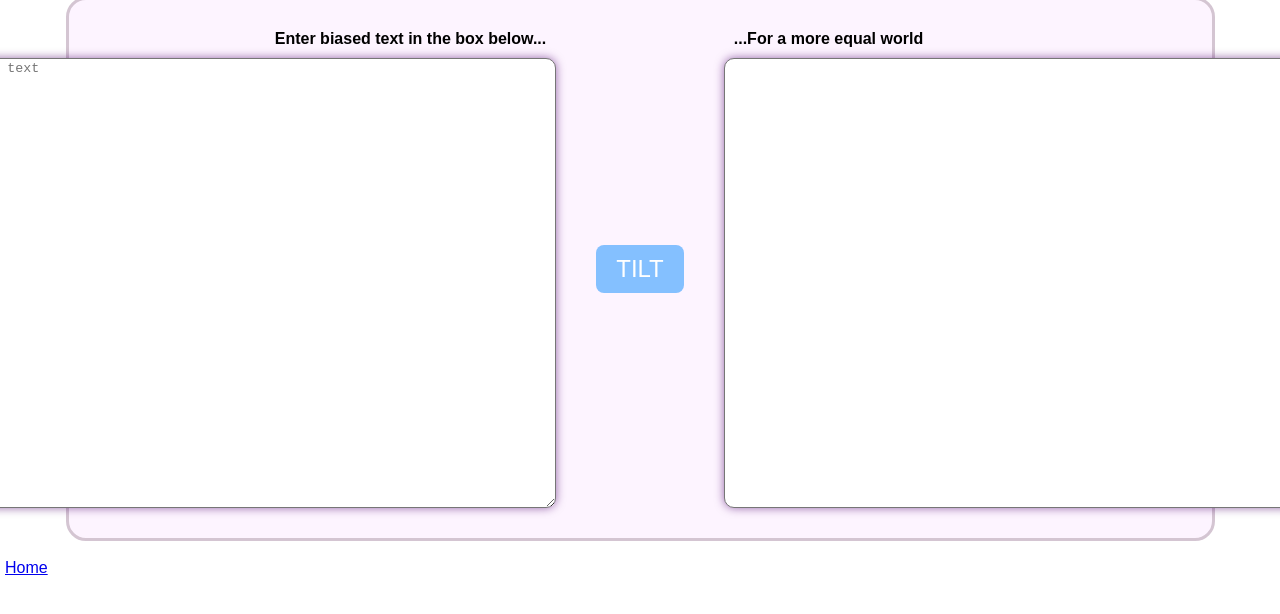
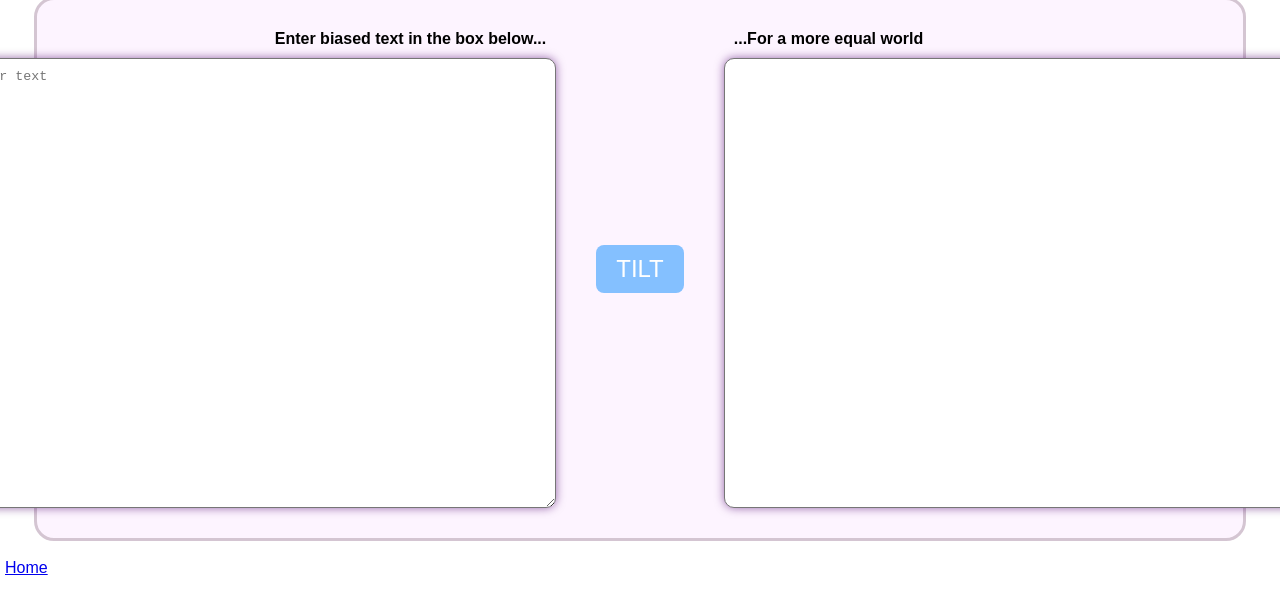
Before and after one commit to SJNGR/TILT-WebApp, a website: page public/TiltThisText.html in a window 1280 px wide. Shown: the part 108-722 px from the top of the page. Drawn offline with Linux system fonts and the light colour scheme; files whose address does not match are found by name.

Commit message:
node module

```diff
--- a/public/TiltThisText.html
+++ b/public/TiltThisText.html
@@ -13,7 +13,7 @@
     align-items: center;
     }
     .container {
-    width: 90%;
+    width: 95%;
     border-radius: 20px;
     border: 3px solid rgb(212, 197, 210);
     background-color: rgb(253, 244, 255);
@@ -25,6 +25,7 @@
     width: 600px;
     height: 450px;
     margin-bottom: 10px;
+    padding: 10px;
     box-shadow: 0 0 10px rgba(76, 3, 107, 0.589);
     border-radius: 10px;
     }
@@ -70,3 +71,5 @@
     <a href="../index.html">Home</a>
 </body>
 </html>
+
+<//Only in freedom can man grow to his full stature. Only in freedom will he learn to think and move, and give the very best in him. Only in freedom will he realize the true force of the social bonds which knit men together, and which are the true foundation of a normal social life.>
--- a/script.js
+++ b/script.js
@@ -25,7 +25,7 @@ async function processInput() {
         });
         const data = await response.json();
 
-        // Assuming data contains the AI response in the 'choices' array
+        // Assuming response contains the AI response in the 'choices' array with only one choice, value should be 0
         const message = data.choices[0].message.content;
         responseElement.innerHTML = message;
     }
```
Also changed, not shown: package.json (+12 -1 lines), 1 other file.
